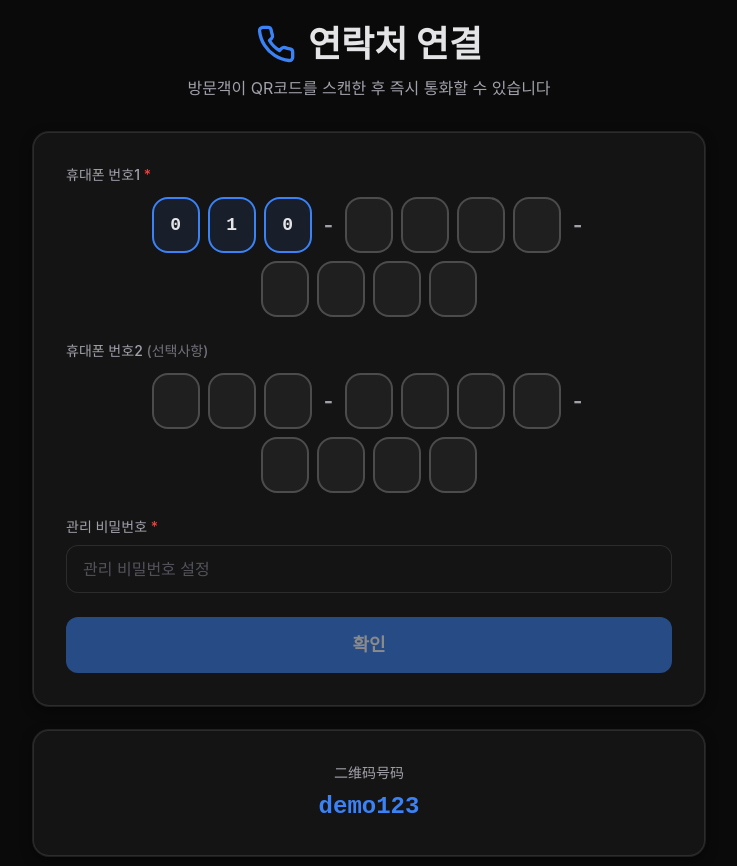
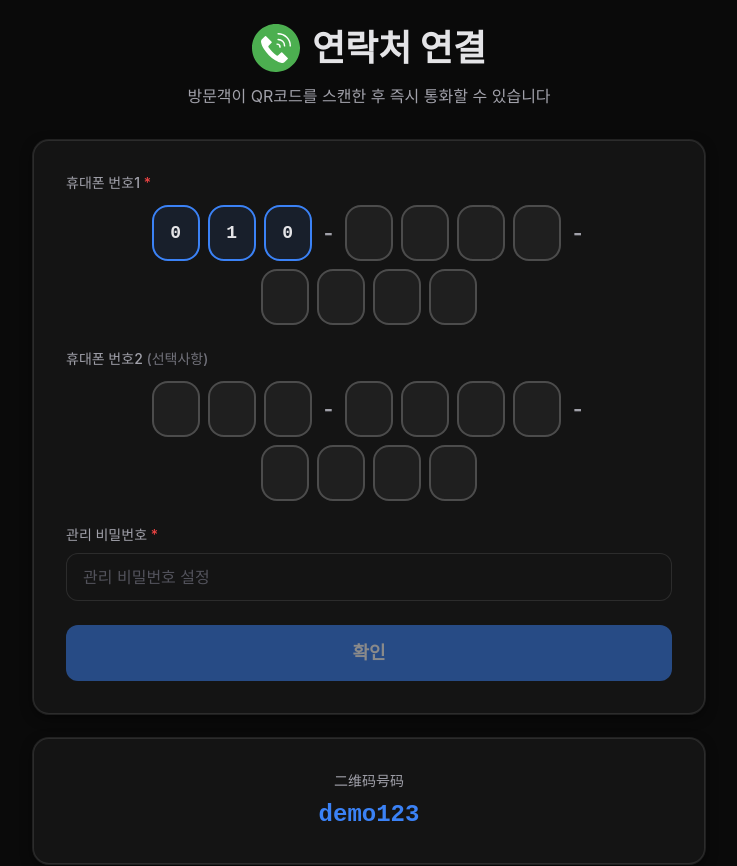
Before and after one commit to an1688/qr123, a React (Vite) app: page /bind/demo123 in a window 1280 px wide. Shown: the top 866 px of the page, without its empty margins (271-1008 px from the left). Built offline with nearby package versions, Linux system fonts and the light colour scheme; no server answers.

Commit message:
Add files via upload

```diff
--- a/src/pages/BindPage.tsx
+++ b/src/pages/BindPage.tsx
@@ -667,7 +667,7 @@ export default function BindPage() {
         {/* 页面头部 */}
         <div className="text-center mb-8">
           <div className="flex items-center justify-center gap-3 mb-3">
-            <Phone className="w-10 h-10 text-primary-500" />
+             <img src="/phone-call.svg" alt="Logo" className="w-12 h-12 object-contain" />
             <h1 className="text-3xl md:text-4xl font-bold text-text-primary">
               {existingBinding ? '연락처 업데이트' : '연락처 연결'}
             </h1>
```
